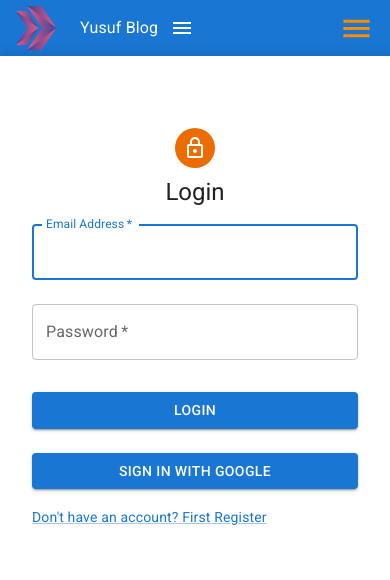
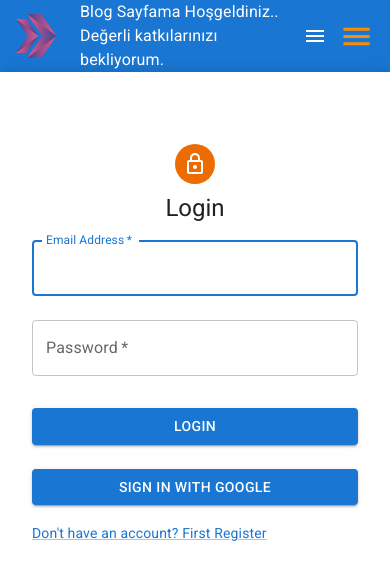
Before and after one commit to yusufgozukara/Fire-Blog-App-Project-React, a React (Create React App) app: page /login in a window 390 px wide. Shown: the top 580 px of the page. Built offline with nearby package versions, Linux system fonts and the light colour scheme; no server answers; a web font is replaced by a local one.

Commit message:
responsive fixed

```diff
--- a/src/components/Navbar.js
+++ b/src/components/Navbar.js
@@ -49,7 +49,7 @@ const Navbar = () => {
           {/* <AdbIcon sx={{ display: { xs: 'none', md: 'flex' }, mr: 1 }} /> */}
 
           <img src={cw} alt="logo" className='navbarLogo' style={{cursor:'pointer'}} onClick={() => navigate('/')}/>
-          <Typography marginLeft={3}> Yusuf Blog</Typography>
+          <Typography marginLeft={3}> Blog Sayfama Hoşgeldiniz.. Değerli katkılarınızı bekliyorum.</Typography>
 
           <Box sx={{ flexGrow: 1, display: { xs: 'flex', md: 'none' } }}>
             <IconButton
--- a/src/pages/Dashboard.js
+++ b/src/pages/Dashboard.js
@@ -33,12 +33,16 @@ const Dashboard = () => {
         </Typography>
         <p className="dashboardLine"></p>
       </div>
-      <Grid sx={{display:'flex', flex:'wrap'}}>
+      <Grid container spacing={1}
+      justifyContent='center'
+      alignItems='center'
+      >
       {isLoading? (<h1>Loading</h1>)
     : (
       blogList.map((item,index)=> (
-        <BlogCard item={item} key = {index}/>
-
+        <Grid xs={12} sm={6} md={4} lg={3}>
+         <BlogCard item={item} key = {index}/>
+        </Grid>
       ))
     )
 
```
